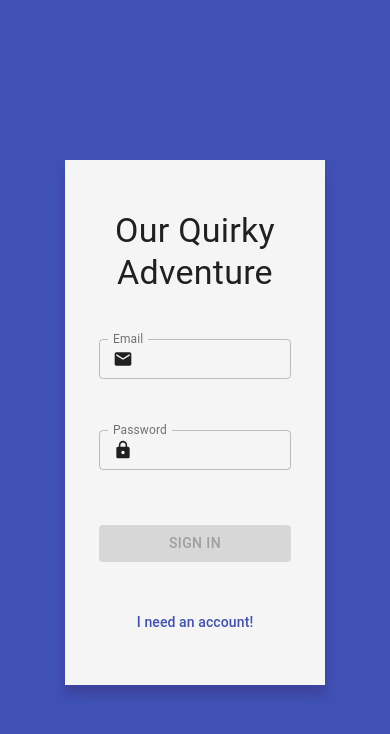
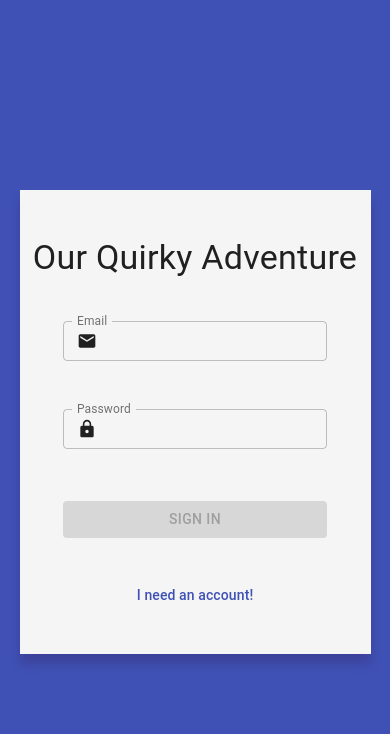
Before and after one commit to tnguye20/OurQuirkyAdventure, a React (Create React App) app: page /login in a window 390 px wide. Shown: the top 734 px of the page. Built offline with nearby package versions, Linux system fonts and the light colour scheme; no server answers.

Commit message:
Mobile styling for login and logout screen

```diff
--- a/src/components/Authentication/Login/Login.css
+++ b/src/components/Authentication/Login/Login.css
@@ -32,7 +32,7 @@
 
 @media (max-width: 1281px) {
   .Login-card {
-    width: 50%;
-    height: 75%;
+    width: 90%;
+    height: 55%;
   }
 }
--- a/src/components/Authentication/Logout/Logout.css
+++ b/src/components/Authentication/Logout/Logout.css
@@ -24,3 +24,10 @@
   justify-content: space-evenly;
   align-items: center;
 }
+
+@media (max-width: 1281px) {
+  .Logout-card {
+    width: 90%;
+    height: 55%;
+  }
+}
```
